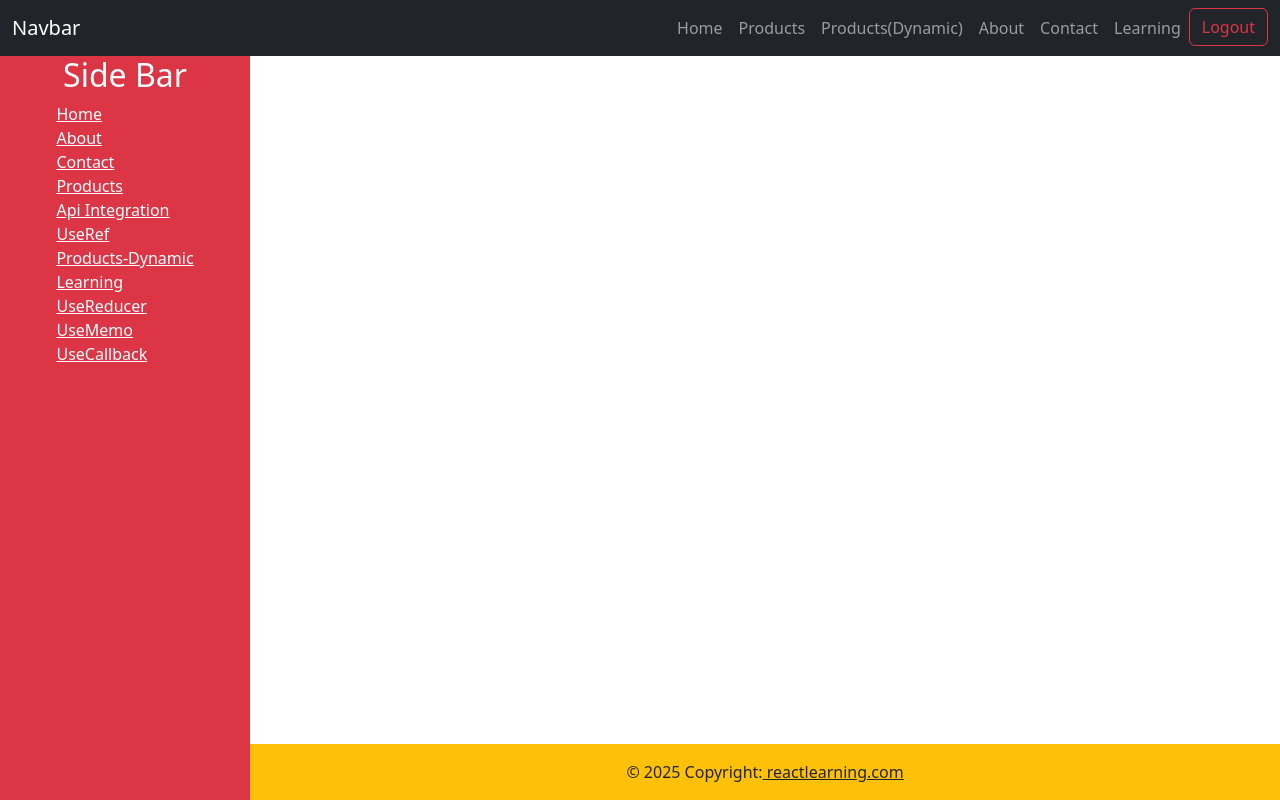
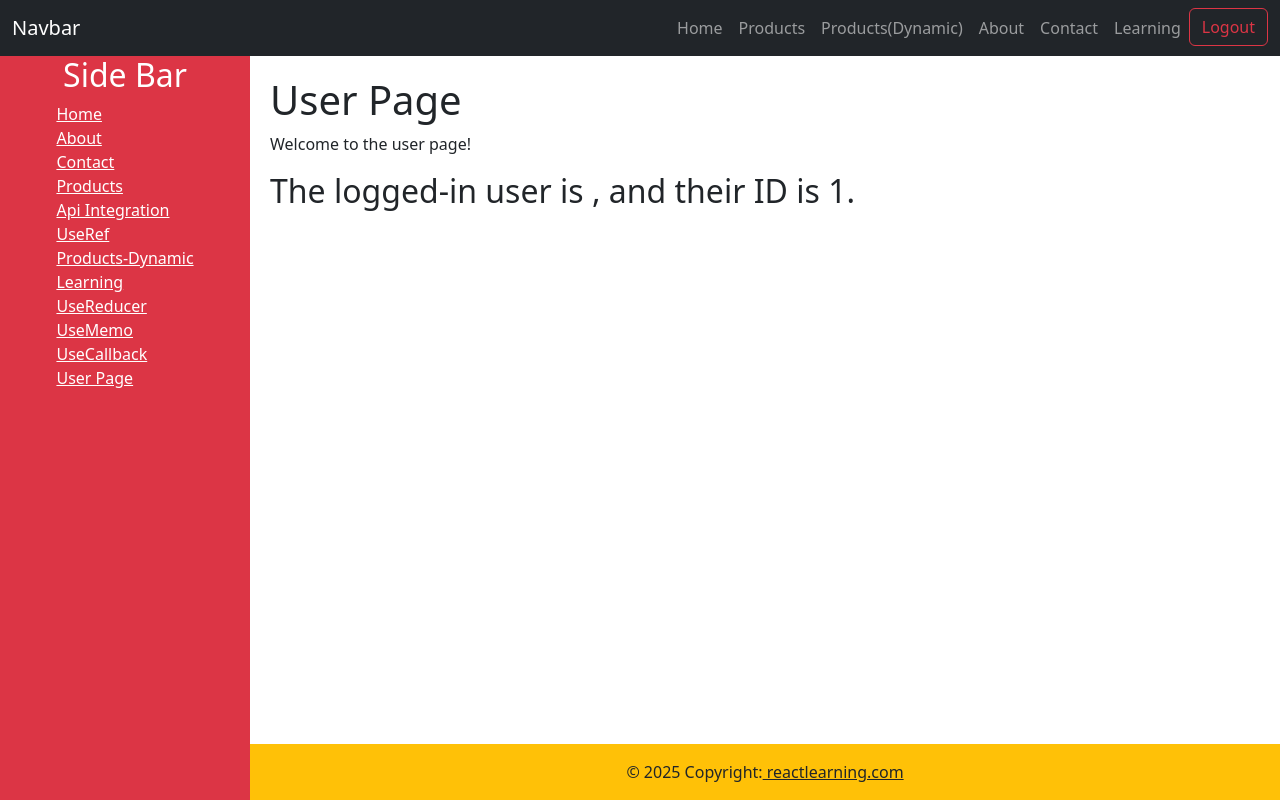
Before and after one commit to Chan-08/reactLearning, a React (Vite) app: page /user/1 in a window 1280 px wide. Built offline with nearby package versions, Linux system fonts and the light colour scheme; sample sign-in values are in the browser's storage.

Commit message:
dynamic route, accessing value on route

```diff
--- a/src/App.tsx
+++ b/src/App.tsx
@@ -18,12 +18,16 @@ import UseRef from './pages/hooks/useRef';
 import UseReducer from './pages/hooks/useReducer';
 import UseMemo from './pages/hooks/useMemo';
 import UseCallback from './pages/hooks/useCallback';
+import UserPage from './pages/user';
 
 
 export default function App() {
 
   const location = useLocation();
   const data = localStorage.getItem("loggedInUser");
+  const loggedInUser = data ? JSON.parse(data) : null;
+  const username = loggedInUser ? loggedInUser.username : null;
+  const id = loggedInUser ? loggedInUser.id : null;
 
   if (!data && location.pathname !== "/login") {
     return <Navigate to="/login" replace />;
@@ -35,14 +39,14 @@ export default function App() {
         <div className="app-container">
           <Navbar />
           <div className="content-wrapper">
-            <SideBar />
+            <SideBar id={id} />
             <main>
               <Routes>
                 <Route
                   path="/"
                   element={
                     <>
-                      <Display />
+                      <Display username = {username} id={id}/>
                     </>
                   }
                 />
@@ -57,6 +61,7 @@ export default function App() {
                 <Route path="/usereducer" element={<UseReducer />} />
                 <Route path="/usememo" element={<UseMemo />} />
                 <Route path="/usecallback" element={<UseCallback />} />
+                <Route path="/user/:id" element={<UserPage username= {username} />} />
               </Routes>
             </main>
           </div>
--- a/src/components/display.tsx
+++ b/src/components/display.tsx
@@ -1,13 +1,12 @@
 import MyContext from "../pages/hooks/useContext";
 import { useContext } from "react";
 
-export default function Display() {
-  const loggedInUserString = localStorage.getItem("loggedInUser");
+type DisplayProps = {
+  username?: string;
+  id?: number;
+};
 
-  const loggedInUser = loggedInUserString ? JSON.parse(loggedInUserString) : null;
-
-  const username = loggedInUser ? loggedInUser.username : null;
-  const id = loggedInUser ? loggedInUser.id : null;
+export default function Display({ username, id }: DisplayProps) {
 
   const data = useContext(MyContext);
 
--- a/src/components/sidemenu.tsx
+++ b/src/components/sidemenu.tsx
@@ -1,7 +1,11 @@
 import { Link } from "react-router-dom";
 import '../App.css';
 
-export default function SideBar() {
+type SideBarProps = {
+    id?: number;
+};
+
+export default function SideBar({ id }: SideBarProps) {
     return (
         <aside className="SideBar bg-danger">
             <h2 className="text-white">Side Bar</h2>
@@ -18,6 +22,7 @@ export default function SideBar() {
                     <li><Link className="text-white" to="/usereducer">UseReducer</Link></li>
                     <li><Link className="text-white" to="/usememo">UseMemo</Link></li>
                     <li><Link className="text-white" to="/usecallback">UseCallback</Link></li>
+                    <li><Link className="text-white" to={`/user/${id}`}>User Page</Link></li>
                 </ul>
             </nav>
         </aside>
--- /dev/null
+++ b/src/pages/user.tsx
@@ -0,0 +1,15 @@
+import { useParams } from "react-router-dom";
+
+type userProbs = {
+  username?: string;
+};
+
+export default function UserPage({ username}: userProbs) {
+  const { id } = useParams();
+
+  return <div>
+    <h1>User Page</h1>
+    <p>Welcome to the user page!</p>
+    <h2>The logged-in user is {username}, and their ID is {id}.</h2>
+  </div>;
+}
```
